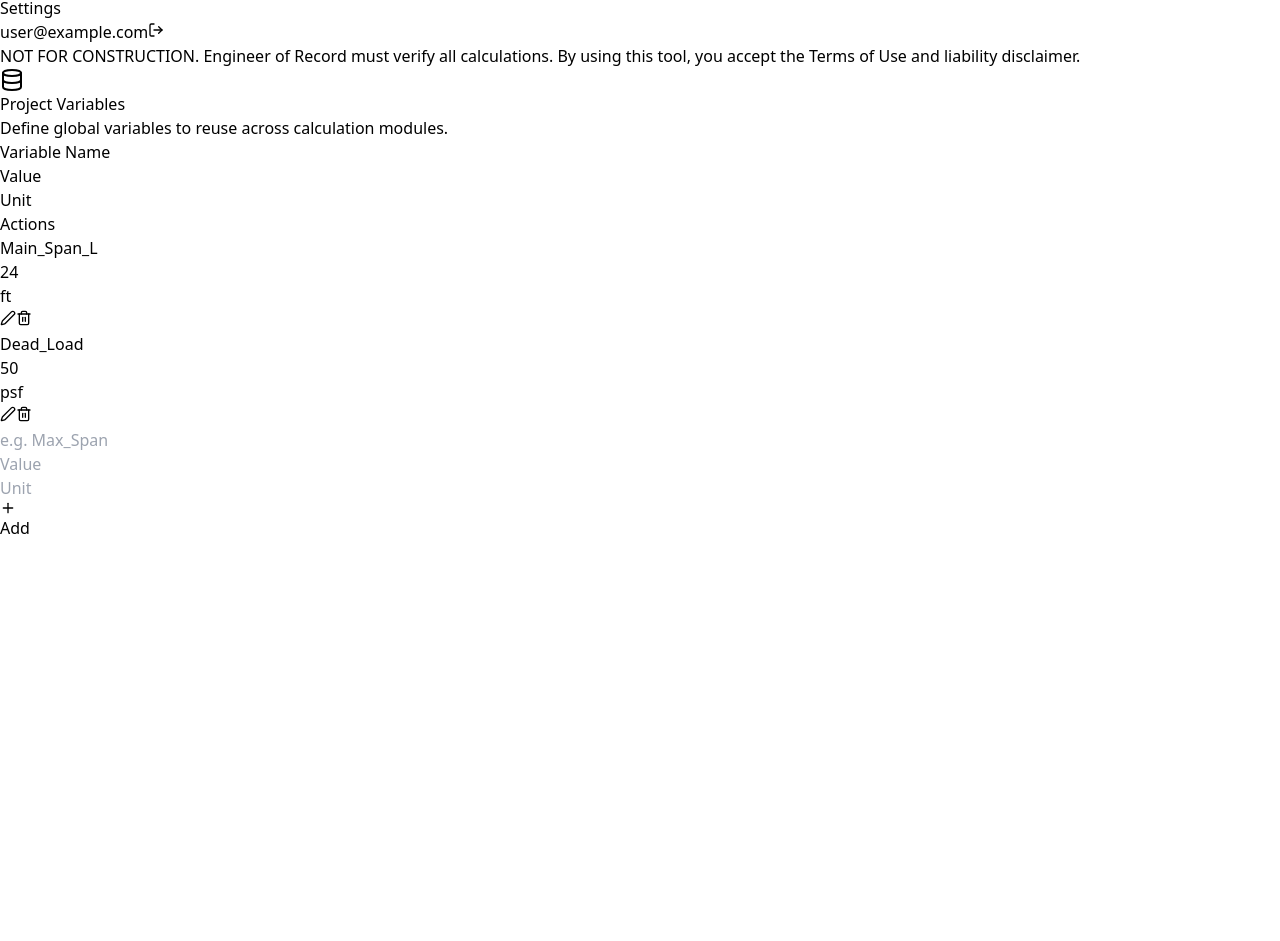
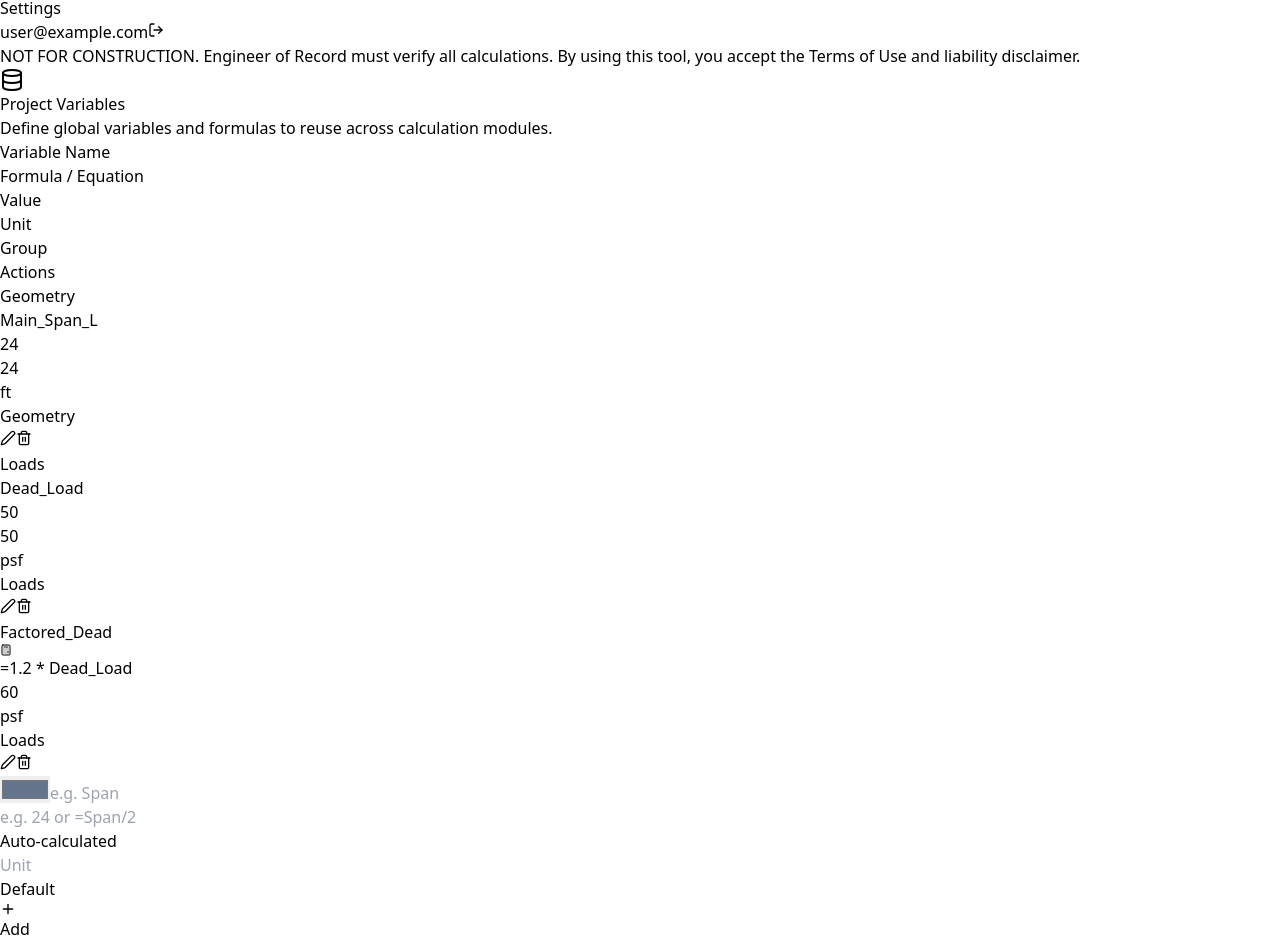
Before and after one commit to structuresalan/Jules1, a React (Vite) app: page /variables in a window 1280 px wide. Shown: the part 618-1559 px from the top of the page. Before the commit the page ends 1158 px from the top, so only its background shows below. Built offline with nearby package versions, Linux system fonts and the light colour scheme; no server answers; sample sign-in values are in the browser's storage.

Commit message:
feat: upgrade variables tab into a formula-parsing spreadsheet engine with groups and colors

```diff
--- a/src/components/VariableInput.tsx
+++ b/src/components/VariableInput.tsx
@@ -47,16 +47,24 @@ export const VariableInput: React.FC<VariableInputProps> = ({ label, value, onCh
       </div>
 
       {isVariableMode ? (
+        <div className="relative">
           <select
             value={selectedVarId}
             onChange={handleVarSelect}
-          className="w-full rounded-md border-gray-300 shadow-sm focus:border-blue-500 focus:ring-blue-500 sm:text-sm border p-2 bg-blue-50/50"
+            className="w-full rounded-md border-gray-300 shadow-sm focus:border-blue-500 focus:ring-blue-500 sm:text-sm border p-2 bg-blue-50/50 appearance-none pl-8"
           >
             <option value="" disabled>Select a variable...</option>
             {variables.map(v => (
               <option key={v.id} value={v.id}>{v.name} ({v.value} {v.unit})</option>
             ))}
           </select>
+          {selectedVarId && (
+            <div
+              className="absolute left-3 top-1/2 -translate-y-1/2 w-3 h-3 rounded-full pointer-events-none"
+              style={{ backgroundColor: variables.find(v => v.id === selectedVarId)?.color || '#64748b' }}
+            ></div>
+          )}
+        </div>
       ) : (
         <input
           type="number"
--- a/src/context/VariablesContext.tsx
+++ b/src/context/VariablesContext.tsx
@@ -1,19 +1,72 @@
 import React, { useState, type ReactNode } from 'react';
 import { VariablesContext, type ProjectVariable } from './variablesContextInstance';
 
+// Simple formula evaluator
+const evaluateFormula = (formula: string, currentVariables: ProjectVariable[]): number => {
+  if (!formula) return 0;
+
+  let expression = formula;
+  if (expression.startsWith('=')) {
+    expression = expression.substring(1);
+  }
+
+  // Sort variables by length descending so we replace longest names first (avoids partial replacements)
+  const sortedVars = [...currentVariables].sort((a, b) => b.name.length - a.name.length);
+
+  sortedVars.forEach(v => {
+    // Only replace whole words to avoid replacing part of a longer variable name
+    const regex = new RegExp(`\\b${v.name}\\b`, 'g');
+    expression = expression.replace(regex, v.value.toString());
+  });
+
+  try {
+    // Basic safe eval using Function (since this is a client-side prototype)
+    // In production, a math parser like mathjs should be used.
+
+    const result = new Function(`return ${expression}`)();
+    return Number.isFinite(result) ? Number(result.toFixed(4)) : 0;
+  } catch (e) {
+    console.warn("Formula evaluation failed", e);
+    return 0;
+  }
+};
+
+// Re-calculate all variable values based on their formulas
+const calculateAllVariables = (vars: ProjectVariable[]): ProjectVariable[] => {
+  // Deep clone to avoid mutating state directly
+  const newVars = JSON.parse(JSON.stringify(vars)) as ProjectVariable[];
+
+  // We'll iterate a few times to allow for variable dependencies
+  for (let i = 0; i < 3; i++) {
+    newVars.forEach(v => {
+      if (v.formula) {
+        v.value = evaluateFormula(v.formula, newVars);
+      }
+    });
+  }
+  return newVars;
+};
+
+
 export const VariablesProvider: React.FC<{ children: ReactNode }> = ({ children }) => {
   const [variables, setVariables] = useState<ProjectVariable[]>([
-    { id: '1', name: 'Main_Span_L', value: 24, unit: 'ft' },
-    { id: '2', name: 'Dead_Load', value: 50, unit: 'psf' }
+    { id: '1', name: 'Main_Span_L', value: 24, formula: '24', unit: 'ft', group: 'Geometry', color: '#ef4444' },
+    { id: '2', name: 'Dead_Load', value: 50, formula: '50', unit: 'psf', group: 'Loads', color: '#3b82f6' },
+    { id: '3', name: 'Factored_Dead', value: 60, formula: '=1.2 * Dead_Load', unit: 'psf', group: 'Loads', color: '#8b5cf6' }
   ]);
 
   const addVariable = (variable: Omit<ProjectVariable, 'id'>) => {
     const newVar = { ...variable, id: Math.random().toString(36).substr(2, 9) };
-    setVariables([...variables, newVar]);
+    if (newVar.formula) {
+      newVar.value = evaluateFormula(newVar.formula, variables);
+    }
+    const updatedVars = [...variables, newVar];
+    setVariables(calculateAllVariables(updatedVars));
   };
 
   const updateVariable = (id: string, updatedFields: Partial<Omit<ProjectVariable, 'id'>>) => {
-    setVariables(variables.map(v => v.id === id ? { ...v, ...updatedFields } : v));
+    const newVars = variables.map(v => v.id === id ? { ...v, ...updatedFields } : v);
+    setVariables(calculateAllVariables(newVars));
   };
 
   const deleteVariable = (id: string) => {
--- a/src/context/variablesContextInstance.ts
+++ b/src/context/variablesContextInstance.ts
@@ -3,8 +3,11 @@ import { createContext } from 'react';
 export interface ProjectVariable {
   id: string;
   name: string;
-  value: number;
+  value: number; // The dynamically calculated or static value
+  formula?: string; // e.g. "=12*2" or "=Main_Span / 2"
   unit: string;
+  group: string;
+  color?: string; // Hex color code
 }
 
 export interface VariablesContextType {
--- a/src/pages/Variables.tsx
+++ b/src/pages/Variables.tsx
@@ -1,5 +1,5 @@
 import React, { useState } from 'react';
-import { Database, Plus, Trash2, Edit2, Check, X } from 'lucide-react';
+import { Database, Plus, Trash2, Edit2, Check, X, Calculator } from 'lucide-react';
 import { useVariables } from '../hooks/useVariables';
 import type { ProjectVariable } from '../context/variablesContextInstance';
 
@@ -9,19 +9,26 @@ export const Variables: React.FC = () => {
   const [editForm, setEditForm] = useState<Partial<ProjectVariable>>({});
 
   const [newName, setNewName] = useState('');
-  const [newValue, setNewValue] = useState('');
+  const [newFormula, setNewFormula] = useState('');
   const [newUnit, setNewUnit] = useState('');
+  const [newGroup, setNewGroup] = useState('Default');
+  const [newColor, setNewColor] = useState('#64748b');
 
   const handleAdd = (e: React.FormEvent) => {
     e.preventDefault();
-    if (!newName || !newValue) return;
+    if (!newName || !newFormula) return;
+
     addVariable({
       name: newName,
-      value: Number(newValue),
-      unit: newUnit
+      formula: newFormula,
+      value: 0, // Will be calculated by context
+      unit: newUnit,
+      group: newGroup,
+      color: newColor
     });
+
     setNewName('');
-    setNewValue('');
+    setNewFormula('');
     setNewUnit('');
   };
 
@@ -31,15 +38,25 @@ export const Variables: React.FC = () => {
   };
 
   const saveEdit = () => {
-    if (editingId && editForm.name && editForm.value !== undefined) {
+    if (editingId && editForm.name && editForm.formula !== undefined) {
       updateVariable(editingId, {
         name: editForm.name,
-        value: Number(editForm.value),
-        unit: editForm.unit
+        formula: editForm.formula,
+        unit: editForm.unit,
+        group: editForm.group,
+        color: editForm.color
       });
     }
     setEditingId(null);
   };
+
+  // Group variables for display
+  const groupedVariables = variables.reduce((acc, v) => {
+    const group = v.group || 'Default';
+    if (!acc[group]) acc[group] = [];
+    acc[group].push(v);
+    return acc;
+  }, {} as Record<string, ProjectVariable[]>);
 
   return (
     <div className="space-y-6 animate-in fade-in duration-500">
@@ -49,68 +66,77 @@ export const Variables: React.FC = () => {
             <Database className="text-blue-600" />
             Project Variables
           </h1>
-          <p className="mt-2 text-gray-500">Define global variables to reuse across calculation modules.</p>
+          <p className="mt-2 text-gray-500">Define global variables and formulas to reuse across calculation modules.</p>
         </div>
       </div>
 
       <div className="bg-white rounded-lg border border-gray-200 shadow-sm overflow-hidden">
         {/* Table Header */}
-        <div className="grid grid-cols-12 gap-4 p-4 bg-gray-50 border-b border-gray-200 text-sm font-semibold text-gray-700">
-          <div className="col-span-5">Variable Name</div>
-          <div className="col-span-3">Value</div>
-          <div className="col-span-2">Unit</div>
-          <div className="col-span-2 text-right">Actions</div>
+        <div className="grid grid-cols-12 gap-4 p-4 bg-gray-50 border-b border-gray-200 text-sm font-semibold text-gray-700 items-center">
+          <div className="col-span-3">Variable Name</div>
+          <div className="col-span-3">Formula / Equation</div>
+          <div className="col-span-2">Value</div>
+          <div className="col-span-1">Unit</div>
+          <div className="col-span-2">Group</div>
+          <div className="col-span-1 text-right">Actions</div>
         </div>
 
-        {/* Existing Variables */}
+        {/* Existing Variables by Group */}
         <div className="divide-y divide-gray-100">
-          {variables.length === 0 ? (
+          {Object.keys(groupedVariables).length === 0 ? (
             <div className="p-8 text-center text-gray-500 text-sm">No variables defined yet.</div>
           ) : (
-            variables.map((v) => (
+            Object.entries(groupedVariables).map(([groupName, groupVars]) => (
+              <div key={groupName} className="border-b border-gray-100 last:border-0">
+                <div className="px-4 py-2 bg-gray-50/50 text-xs font-bold text-gray-500 uppercase tracking-wider">
+                  {groupName}
+                </div>
+                <div className="divide-y divide-gray-100">
+                  {groupVars.map((v) => (
                     <div key={v.id} className="grid grid-cols-12 gap-4 p-4 items-center text-sm hover:bg-gray-50 transition-colors">
                       {editingId === v.id ? (
                         <>
-                    <div className="col-span-5">
-                      <input
-                        type="text"
-                        value={editForm.name}
-                        onChange={(e) => setEditForm({...editForm, name: e.target.value})}
-                        className="w-full border-gray-300 rounded p-1 text-sm focus:ring-blue-500 focus:border-blue-500"
-                      />
+                          <div className="col-span-3 flex items-center gap-2">
+                            <input type="color" value={editForm.color || '#64748b'} onChange={(e) => setEditForm({...editForm, color: e.target.value})} className="w-6 h-6 p-0 border-0 rounded cursor-pointer" />
+                            <input type="text" value={editForm.name} onChange={(e) => setEditForm({...editForm, name: e.target.value})} className="w-full border-gray-300 rounded p-1 text-sm" />
                           </div>
                           <div className="col-span-3">
-                      <input
-                        type="number"
-                        value={editForm.value}
-                        onChange={(e) => setEditForm({...editForm, value: Number(e.target.value)})}
-                        className="w-full border-gray-300 rounded p-1 text-sm focus:ring-blue-500 focus:border-blue-500"
-                      />
+                            <input type="text" value={editForm.formula || ''} onChange={(e) => setEditForm({...editForm, formula: e.target.value})} className="w-full border-gray-300 rounded p-1 text-sm font-mono" />
+                          </div>
+                          <div className="col-span-2 text-gray-400 italic">Auto</div>
+                          <div className="col-span-1">
+                            <input type="text" value={editForm.unit || ''} onChange={(e) => setEditForm({...editForm, unit: e.target.value})} className="w-full border-gray-300 rounded p-1 text-sm" />
                           </div>
                           <div className="col-span-2">
-                      <input
-                        type="text"
-                        value={editForm.unit}
-                        onChange={(e) => setEditForm({...editForm, unit: e.target.value})}
-                        className="w-full border-gray-300 rounded p-1 text-sm focus:ring-blue-500 focus:border-blue-500"
-                      />
+                            <input type="text" value={editForm.group || ''} onChange={(e) => setEditForm({...editForm, group: e.target.value})} className="w-full border-gray-300 rounded p-1 text-sm" />
                           </div>
-                    <div className="col-span-2 flex justify-end gap-2">
+                          <div className="col-span-1 flex justify-end gap-1">
                             <button onClick={saveEdit} className="p-1 text-green-600 hover:bg-green-50 rounded"><Check size={16}/></button>
                             <button onClick={() => setEditingId(null)} className="p-1 text-gray-500 hover:bg-gray-200 rounded"><X size={16}/></button>
                           </div>
                         </>
                       ) : (
                         <>
-                    <div className="col-span-5 font-mono text-blue-800 font-medium">{v.name}</div>
-                    <div className="col-span-3 font-semibold text-gray-900">{v.value}</div>
-                    <div className="col-span-2 text-gray-500">{v.unit}</div>
-                    <div className="col-span-2 flex justify-end gap-2">
-                      <button onClick={() => startEdit(v)} className="p-1 text-gray-500 hover:bg-blue-50 hover:text-blue-600 rounded transition-colors"><Edit2 size={16}/></button>
-                      <button onClick={() => deleteVariable(v.id)} className="p-1 text-gray-500 hover:bg-red-50 hover:text-red-600 rounded transition-colors"><Trash2 size={16}/></button>
+                          <div className="col-span-3 flex items-center gap-2">
+                            <div className="w-3 h-3 rounded-full shrink-0" style={{ backgroundColor: v.color || '#64748b' }}></div>
+                            <div className="font-mono text-blue-800 font-medium truncate" title={v.name}>{v.name}</div>
+                          </div>
+                          <div className="col-span-3 font-mono text-gray-600 flex items-center gap-1 truncate" title={v.formula}>
+                            {v.formula?.startsWith('=') && <Calculator size={12} className="text-gray-400 shrink-0" />}
+                            {v.formula}
+                          </div>
+                          <div className="col-span-2 font-semibold text-gray-900 bg-white border border-gray-200 px-2 py-1 rounded inline-block w-full">{v.value}</div>
+                          <div className="col-span-1 text-gray-500">{v.unit}</div>
+                          <div className="col-span-2 text-gray-500 truncate">{v.group}</div>
+                          <div className="col-span-1 flex justify-end gap-1">
+                            <button onClick={() => startEdit(v)} className="p-1 text-gray-500 hover:bg-blue-50 hover:text-blue-600 rounded"><Edit2 size={16}/></button>
+                            <button onClick={() => deleteVariable(v.id)} className="p-1 text-gray-500 hover:bg-red-50 hover:text-red-600 rounded"><Trash2 size={16}/></button>
                           </div>
                         </>
                       )}
+                    </div>
+                  ))}
+                </div>
               </div>
             ))
           )}
@@ -118,41 +144,23 @@ export const Variables: React.FC = () => {
 
         {/* Add New Row */}
         <form onSubmit={handleAdd} className="grid grid-cols-12 gap-4 p-4 bg-gray-50 border-t border-gray-200 items-center">
-          <div className="col-span-5">
-            <input
-              type="text"
-              placeholder="e.g. Max_Span"
-              value={newName}
-              onChange={(e) => setNewName(e.target.value)}
-              className="w-full border-gray-300 rounded-md shadow-sm p-2 text-sm focus:ring-blue-500 focus:border-blue-500"
-            />
+          <div className="col-span-3 flex items-center gap-2">
+            <input type="color" value={newColor} onChange={(e) => setNewColor(e.target.value)} className="w-8 h-8 p-0 border-0 rounded cursor-pointer shrink-0" title="Variable Color" />
+            <input type="text" placeholder="e.g. Span" value={newName} onChange={(e) => setNewName(e.target.value)} className="w-full border-gray-300 rounded-md p-2 text-sm" />
           </div>
           <div className="col-span-3">
-            <input
-              type="number"
-              placeholder="Value"
-              value={newValue}
-              onChange={(e) => setNewValue(e.target.value)}
-              className="w-full border-gray-300 rounded-md shadow-sm p-2 text-sm focus:ring-blue-500 focus:border-blue-500"
-            />
+            <input type="text" placeholder="e.g. 24 or =Span/2" value={newFormula} onChange={(e) => setNewFormula(e.target.value)} className="w-full border-gray-300 rounded-md p-2 text-sm font-mono" />
+          </div>
+          <div className="col-span-2 text-gray-400 text-sm italic px-2">Auto-calculated</div>
+          <div className="col-span-1">
+            <input type="text" placeholder="Unit" value={newUnit} onChange={(e) => setNewUnit(e.target.value)} className="w-full border-gray-300 rounded-md p-2 text-sm" />
           </div>
           <div className="col-span-2">
-            <input
-              type="text"
-              placeholder="Unit"
-              value={newUnit}
-              onChange={(e) => setNewUnit(e.target.value)}
-              className="w-full border-gray-300 rounded-md shadow-sm p-2 text-sm focus:ring-blue-500 focus:border-blue-500"
-            />
+            <input type="text" placeholder="Group" value={newGroup} onChange={(e) => setNewGroup(e.target.value)} className="w-full border-gray-300 rounded-md p-2 text-sm" />
           </div>
-          <div className="col-span-2 flex justify-end">
-            <button
-              type="submit"
-              disabled={!newName || !newValue}
-              className="flex items-center gap-1 px-3 py-2 bg-blue-600 text-white rounded-md text-sm font-medium hover:bg-blue-700 disabled:opacity-50 disabled:cursor-not-allowed transition-colors"
-            >
-              <Plus size={16} />
-              Add
+          <div className="col-span-1 flex justify-end">
+            <button type="submit" disabled={!newName || !newFormula} className="flex items-center gap-1 px-3 py-2 bg-blue-600 text-white rounded-md text-sm font-medium hover:bg-blue-700 disabled:opacity-50">
+              <Plus size={16} /> Add
             </button>
           </div>
         </form>
```
Lines whose indentation alone changed are shown as unchanged.
